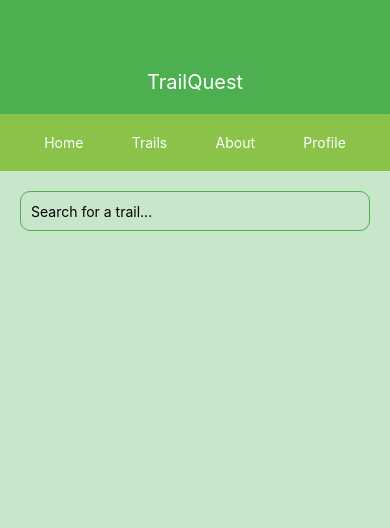
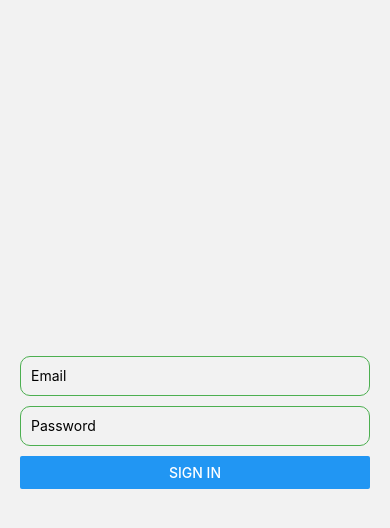
Before and after one commit to benguo2003/TrailQuest, a React Native app in the folder TrailQuest/: screen /SignIn in a window 390 px wide. Shown: the top 528 px of the page. Built offline with nearby package versions, Linux system fonts and the light colour scheme.

Commit message:
Working React Native Application with basic sign in page and home page

```diff
--- a/TrailQuest/App.js
+++ b/TrailQuest/App.js
@@ -1,12 +1,19 @@
 import React from 'react';
-import { View, Text, TextInput, StyleSheet, StatusBar } from 'react-native';
+import { View, Text, Image, StatusBar, TextInput, StyleSheet } from 'react-native';
+import { NavigationContainer } from '@react-navigation/native';
+import { createStackNavigator } from '@react-navigation/stack';
+import SignIn from './SignIn';
+const Stack = createStackNavigator();
 
-export default function App() {
+function HomeScreen() {
   return (
     <View style={styles.container}>
-      <StatusBar barStyle="light-content" />
+      <StatusBar barStyle="dark-content" />
       <View style={styles.header}>
-        <Text style={styles.headerText}>TrailQuest</Text>
+        <View style={styles.logoContainer}>
+          <Image source={require('./assets/trailQuestCompass.png')} style={styles.logoImage} />
+          <Image source={require('./assets/trailQuestWords.png')} style={styles.titleImage} />
+        </View>
       </View>
       <View style={styles.nav}>
         <Text style={styles.navItem}>Home</Text>
@@ -18,20 +25,32 @@ export default function App() {
         <View style={styles.searchBox}>
           <TextInput style={styles.input} placeholder="Search for a trail..." />
         </View>
-        {/* Add more trail boxes as needed */}
+        {/* Rest of your code */}
       </View>
     </View>
   );
+}
+
+export default function App() {
+return (
+  <NavigationContainer>
+    <Stack.Navigator initialRouteName="SignIn">
+      <Stack.Screen name="SignIn" component={SignIn} options={{ headerShown: false }}/>
+      <Stack.Screen name="Home" component={HomeScreen} options={{ headerShown: false }}/>
+      {/* Add more screens as needed */}
+    </Stack.Navigator>
+  </NavigationContainer>
+);
 }
 
 const styles = StyleSheet.create({
   container: {
     flex: 1,
     paddingTop: 50,
-    backgroundColor: '#4CAF50', // This sets the background color of the entire app
+    backgroundColor: '#F7FEDB', // This sets the background color of the entire app
   },
   header: {
-    backgroundColor: '#4CAF50',
+    backgroundColor: '#F7FEDB',
     padding: 20,
     alignItems: 'center',
   },
@@ -43,15 +62,15 @@ const styles = StyleSheet.create({
     flexDirection: 'row',
     justifyContent: 'space-around',
     padding: 20,
-    backgroundColor: '#8BC34A',
+    backgroundColor: '#D2DFAF',
   },
   navItem: {
-    color: 'white',
+    color: 'black',
   },
   main: {
     flex: 1,
     padding: 20,
-    backgroundColor: '#C8E6C9',
+    backgroundColor: '#FFFFFF',
   },
   searchBox: {
     marginBottom: 20,
@@ -63,4 +82,23 @@ const styles = StyleSheet.create({
     borderRadius: 10,
     padding: 10,
   },
+  logoContainer: {
+    flexDirection: 'row',
+    justifyContent: 'center',
+    alignItems: 'center',
+    padding: 15,
+  },
+  logoImage: {
+    width: 18, // or the width you want
+    height: 18, // or the height you want
+    position: 'absolute',
+    left: 243,
+    top: 12,
+    resizeMode: 'contain',
+  },
+  titleImage: {
+    width: 225, // or the width you want
+    height: 50,
+    resizeMode: 'contain',
+  },
 });
--- /dev/null
+++ b/TrailQuest/SignIn.js
@@ -0,0 +1,28 @@
+import React from 'react';
+import { View, TextInput, Button, StyleSheet } from 'react-native';
+
+export default function SignIn({ navigation }) {
+  return (
+    <View style={styles.container}>
+      <TextInput placeholder="Email" style={styles.input} />
+      <TextInput placeholder="Password" secureTextEntry style={styles.input} />
+      <Button title="Sign In" onPress={() => navigation.navigate('Home')} />
+    </View>
+  );
+}
+
+const styles = StyleSheet.create({
+  container: {
+    flex: 1,
+    justifyContent: 'center',
+    padding: 20,
+  },
+  input: {
+    height: 40,
+    borderColor: '#4CAF50',
+    borderWidth: 1,
+    borderRadius: 10,
+    padding: 10,
+    marginBottom: 10,
+  },
+});
--- a/TrailQuest/app.json
+++ b/TrailQuest/app.json
@@ -4,7 +4,6 @@
     "slug": "TrailQuest",
     "version": "1.0.0",
     "orientation": "portrait",
-    "icon": "./assets/icon.png",
     "userInterfaceStyle": "light",
     "splash": {
       "image": "./assets/splash.png",
--- a/TrailQuest/package.json
+++ b/TrailQuest/package.json
@@ -9,10 +9,14 @@
     "web": "expo start --web"
   },
   "dependencies": {
+    "@react-navigation/native": "^6.1.17",
+    "@react-navigation/stack": "^6.3.29",
     "expo": "~50.0.14",
     "expo-status-bar": "~1.11.1",
     "react": "18.2.0",
-    "react-native": "0.73.6"
+    "react-native": "0.73.6",
+    "react-native-safe-area-context": "^4.8.2",
+    "react-native-screens": "~3.29.0"
   },
   "devDependencies": {
     "@babel/core": "^7.20.0"
```
Also changed, not shown: 1 other file (tests, documents, lock files or other folders).
